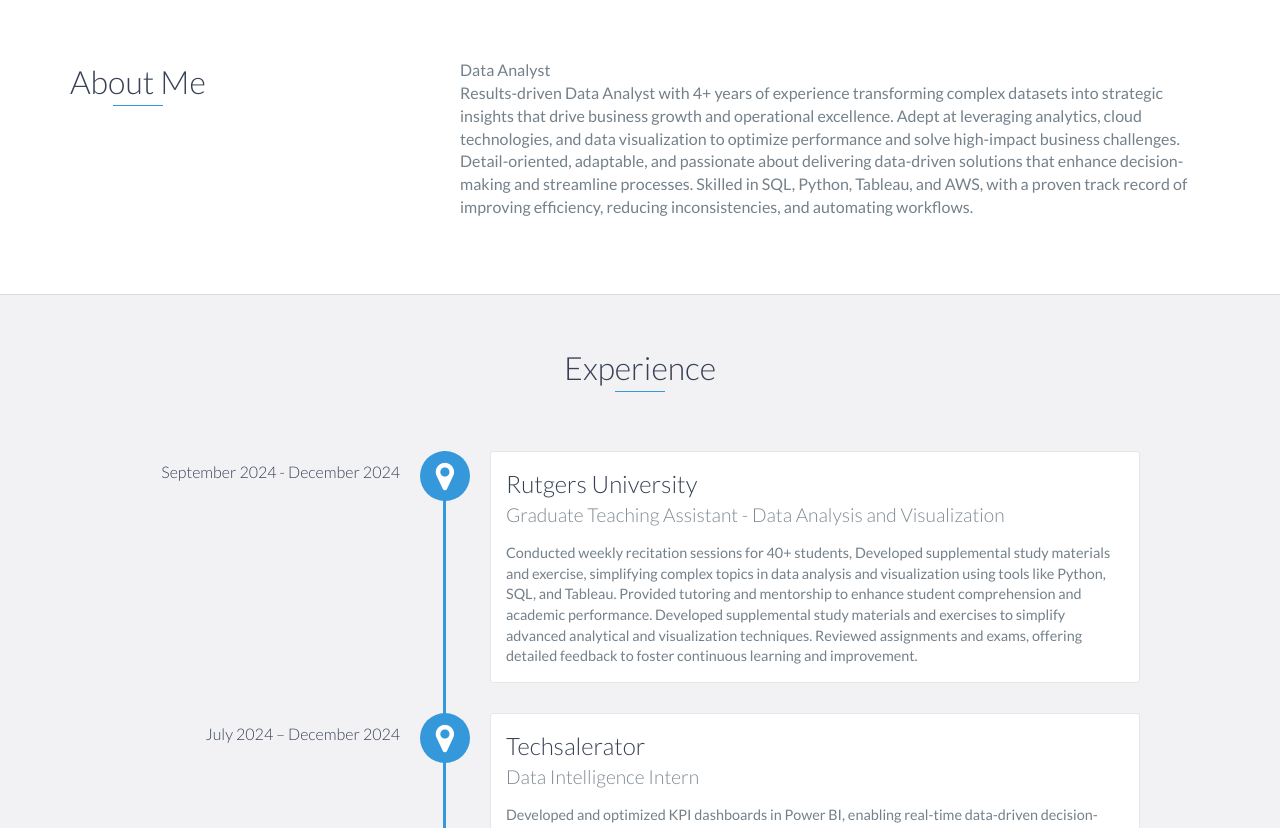
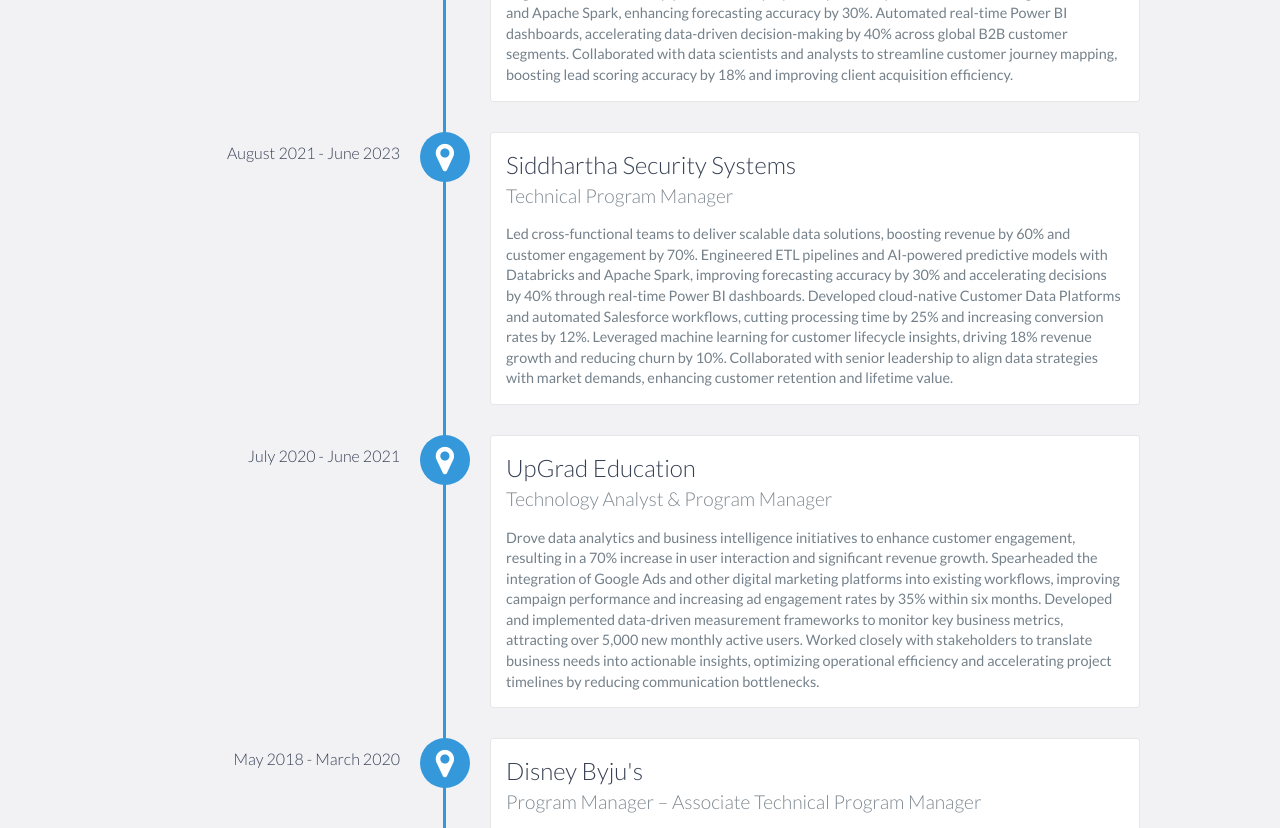
Before and after one commit to ParthThaker08/ParthThaker08.github.io, a website: page index.html in a window 1280 px wide. Shown: the part 816-1644 px from the top of the page. Drawn offline with nearby package versions, Linux system fonts and the light colour scheme.

Commit message:
Update index.html

```diff
--- a/index.html
+++ b/index.html
@@ -51,7 +51,7 @@
 
             <h1>Parth Thaker</h1>
             <h2>Data Analyst / Technical Program Manager</h2>
-            <a href="https://drive.google.com/file/d/16ZwcpvHVaYHTZCdPGzw001bXnHYKNaW4/view?usp=sharing" class="btn-rounded-white">Download Resume</a>
+            <a href="https://drive.google.com/file/d/1PdOKP8BeLh75XrQHmnaFEzU8lAgetViv/view?usp=sharing" class="btn-rounded-white>Download Resume</a>
         </div>
 
         <!-- End #lead-content -->
@@ -75,10 +75,13 @@
                 </div>
                 <div class="col-md-8">
                     <p>
-                        Data Analyst
+
 <br>
 
-Results-driven Data Analyst with 4+ years of experience transforming complex datasets into strategic insights that drive business growth and operational excellence. Adept at leveraging analytics, cloud technologies, and data visualization to optimize performance and solve high-impact business challenges. Detail-oriented, adaptable, and passionate about delivering data-driven solutions that enhance decision-making and streamline processes. Skilled in SQL, Python, Tableau, and AWS, with a proven track record of improving efficiency, reducing inconsistencies, and automating workflows.
+Technology professional delivering scalable AI, cloud, and data engineering solutions across fintech, edtech and digital platforms. Goal-oriented
+Technical Program Manager skilled in leading cross-functional teams, aligning engineering roadmaps with business goals, and executing secure,
+scalable solutions. Proficient in Databricks, Python, SQL, and Agile methodologies, with expertise in program management, risk management,
+and product roadmaps. AWS Certified Cloud Practitioner.
                     </p>
                 </div>
             </div>
@@ -101,23 +104,23 @@
 
 			<div data-date="July 2024 – December 2024">
                 <h3>Techsalerator</h3>
-                <h4>Data Intelligence Intern</h4>
+                <h4>Business Intelligence Intern</h4>
                 <p>
-                   Developed and optimized KPI dashboards in Power BI, enabling real-time data-driven decision-making that improved operational efficiency by 30%. Engineered robust data pipelines and predictive models, enhancing data accuracy and streamlining reporting workflows. Partnered with cross-functional teams, including Sales, Product, and Engineering, to implement scalable analytics solutions that improved customer insights and optimized campaign performance, leading to a 20% increase in client satisfaction and a 15% reduction in project turnaround time. Leveraged SQL, Python, and data automation techniques to drive process improvements, reducing manual reporting efforts and increasing efficiency in business operations.
-                </p>
+                   Engineered scalable ETL pipelines and deployed AI-powered predictive models using Databricks and Apache Spark, enhancing forecasting accuracy by 30%. Automated real-time Power BI dashboards, accelerating data-driven decision-making by 40% across global B2B customer segments. Collaborated with data scientists and analysts to streamline customer journey mapping, boosting lead scoring accuracy by 18% and improving client acquisition efficiency.
             </div>
 
             <div data-date="August 2021 - June 2023">
-                <h3>Siddhartha Textorium Private Limited</h3>
-                <h4> Business Intelligence Program Manager</h4>
+                <h3>Siddhartha Security Systems </h3>
+                <h4>  Technical Program Manager  </h4>
                 <p>
-                    Led a team of seven analysts to enhance data-driven decision-making and optimize business intelligence strategies, resulting in a 60% increase in revenue. Designed and implemented Salesforce-driven workflow automation and content QA frameworks, reducing operational inefficiencies and cutting processing time by 25% per quarter. Developed scalable data analytics solutions, leveraging predictive modeling and R Studio to identify emerging market trends and drive a 12% increase in conversion rates. Collaborated with senior leadership and cross-functional teams to develop actionable insights, streamline reporting, and refine operational strategies that enhanced customer engagement and business growth.
+
+Led cross-functional teams to deliver scalable data solutions, boosting revenue by 60% and customer engagement by 70%. Engineered ETL pipelines and AI-powered predictive models with Databricks and Apache Spark, improving forecasting accuracy by 30% and accelerating decisions by 40% through real-time Power BI dashboards. Developed cloud-native Customer Data Platforms and automated Salesforce workflows, cutting processing time by 25% and increasing conversion rates by 12%. Leveraged machine learning for customer lifecycle insights, driving 18% revenue growth and reducing churn by 10%. Collaborated with senior leadership to align data strategies with market demands, enhancing customer retention and lifetime value.
                 </p>
             </div>
 
             <div data-date="July 2020 - June 2021">
                 <h3>UpGrad Education</h3>
-                <h4>Data Strategy & Operations Lead </h4>
+                <h4>Technology Analyst & Program Manager </h4>
                 <p>
                    Drove data analytics and business intelligence initiatives to enhance customer engagement, resulting in a 70% increase in user interaction and significant revenue growth. Spearheaded the integration of Google Ads and other digital marketing platforms into existing workflows, improving campaign performance and increasing ad engagement rates by 35% within six months. Developed and implemented data-driven measurement frameworks to monitor key business metrics, attracting over 5,000 new monthly active users. Worked closely with stakeholders to translate business needs into actionable insights, optimizing operational efficiency and accelerating project timelines by reducing communication bottlenecks.
                 </p>
@@ -125,7 +128,7 @@
 
 			<div data-date="May 2018 - March 2020">
                 <h3>Disney Byju's</h3>
-                <h4> Program Manager – Business Analytics & Content Operations </h4>
+                <h4> Program Manager – Associate Technical Program Manager </h4>
                 <p>
                     Redesigned operational workflows and redefined team roles to improve efficiency, reducing product delivery timelines from 10 days to 4 while enhancing cross-functional collaboration. Conducted in-depth market research and competitor analysis to refine product positioning and pricing strategies, enabling data-driven decision-making. Implemented strategic process improvements and operational optimizations that increased productivity by 25% and improved resource utilization. Partnered with product and marketing teams to enhance customer onboarding experiences, leading to a 40% improvement in retention and engagement.
                 </p>
```
